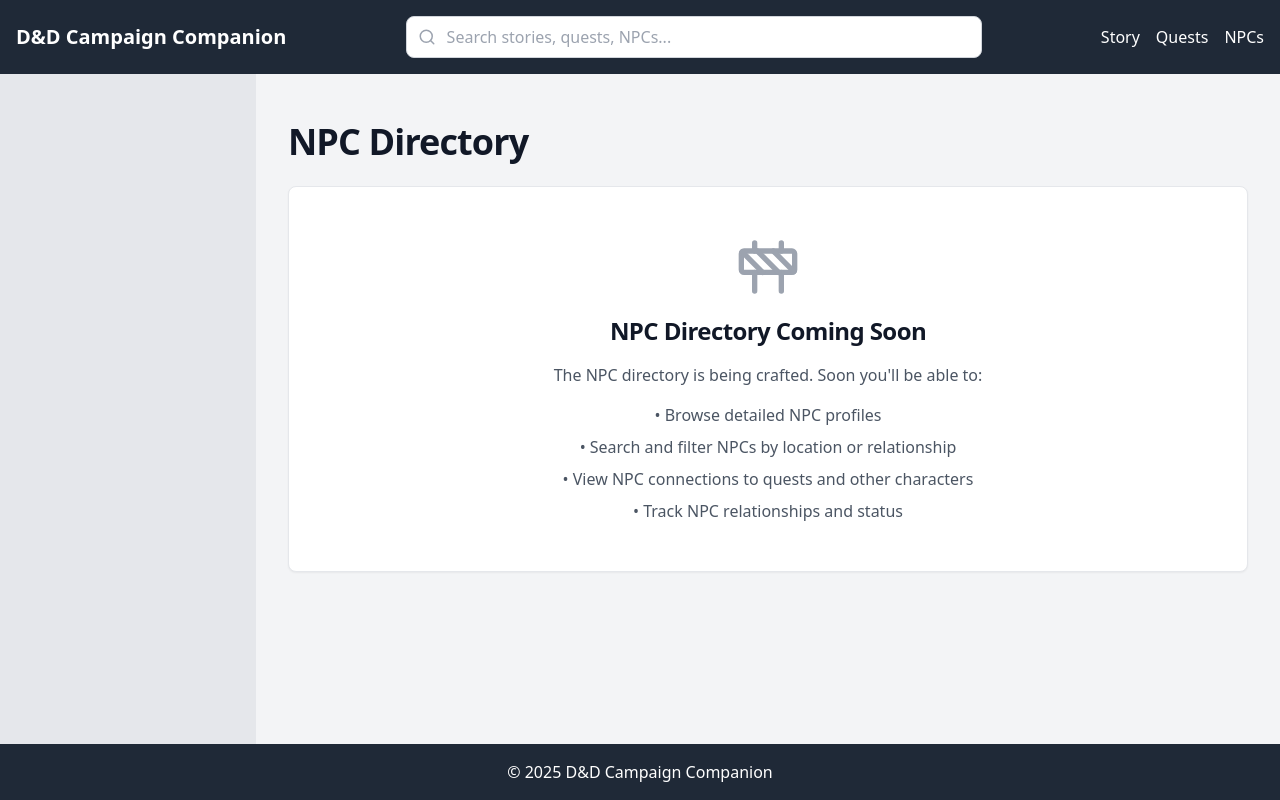
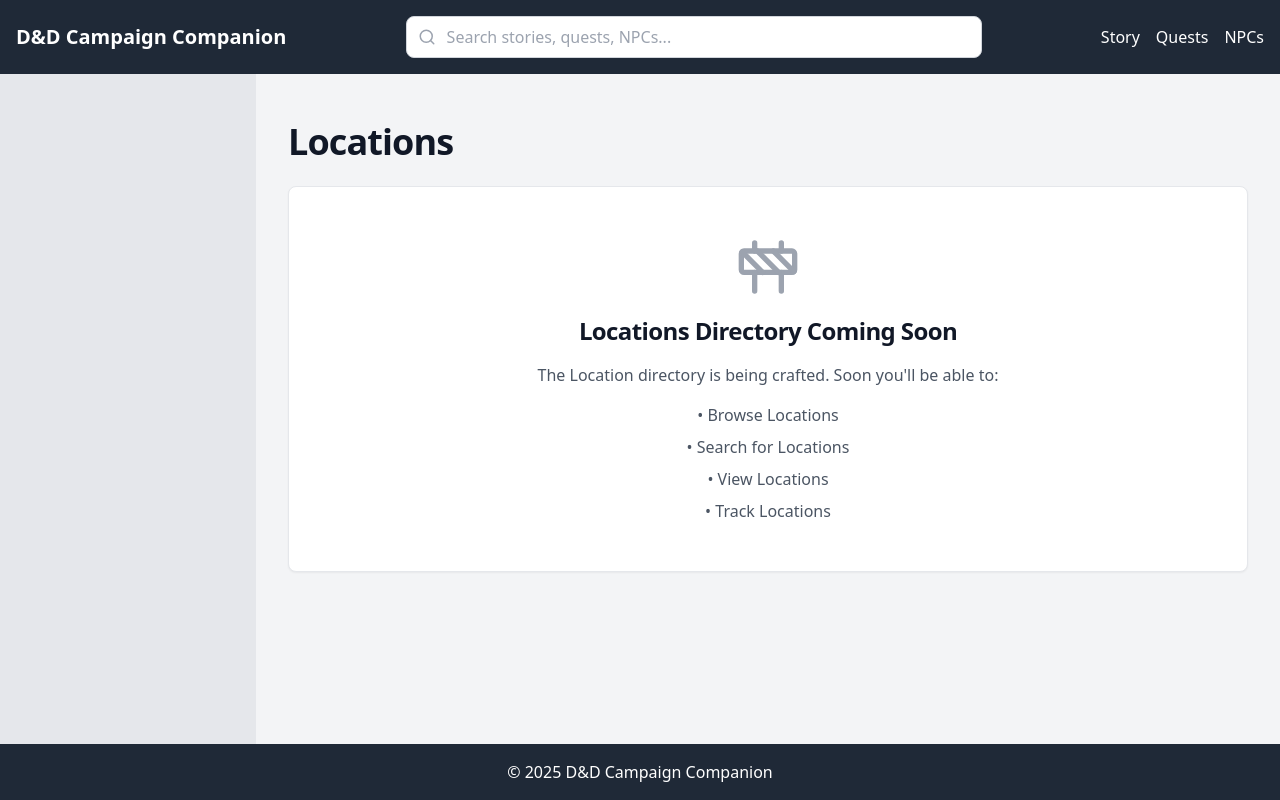
Before and after one commit to Haugenau20/DnDRecap, a React (Create React App) app: page /DnDRecap/locations in a window 1280 px wide. Built offline with nearby package versions, Linux system fonts and the light colour scheme.

Commit message:
Renamed file to fit the naming conventions. Corrected App.tsx to import and reference the correct file

```diff
--- a/src/App.tsx
+++ b/src/App.tsx
@@ -11,6 +11,7 @@ import HomePage from './pages/HomePage';
 import StoryPage from './pages/StoryPage';
 import QuestsPage from './pages/QuestsPage';
 import NPCsPage from './pages/NPCsPage';
+import LocationsPage from './pages/LocationsPage';
 
 const App: React.FC = () => {
   return (
@@ -23,7 +24,7 @@ const App: React.FC = () => {
               <Route path="/story" element={<StoryPage />} />
               <Route path="/quests" element={<QuestsPage />} />
               <Route path="/npcs" element={<NPCsPage />} />
-              <Route path="/locations" element={<NPCsPage />} />
+              <Route path="/locations" element={<LocationsPage />} />
             </Routes>
           </Layout>
         </SearchProvider>
--- a/src/pages/Locations.tsx
+++ b/src/pages/LocationsPage.tsx
@@ -4,7 +4,7 @@ import Typography from '../components/core/Typography';
 import Card from '../components/core/Card';
 import { Construction } from 'lucide-react';
 
-const Location: React.FC = () => {
+const LocationsPage: React.FC = () => {
   return (
     <div className="max-w-7xl mx-auto px-4 py-8">
       <Typography variant="h1" className="mb-6">Locations</Typography>
@@ -36,4 +36,4 @@ const Location: React.FC = () => {
   );
 };
 
-export default Location;
+export default LocationsPage;
```
